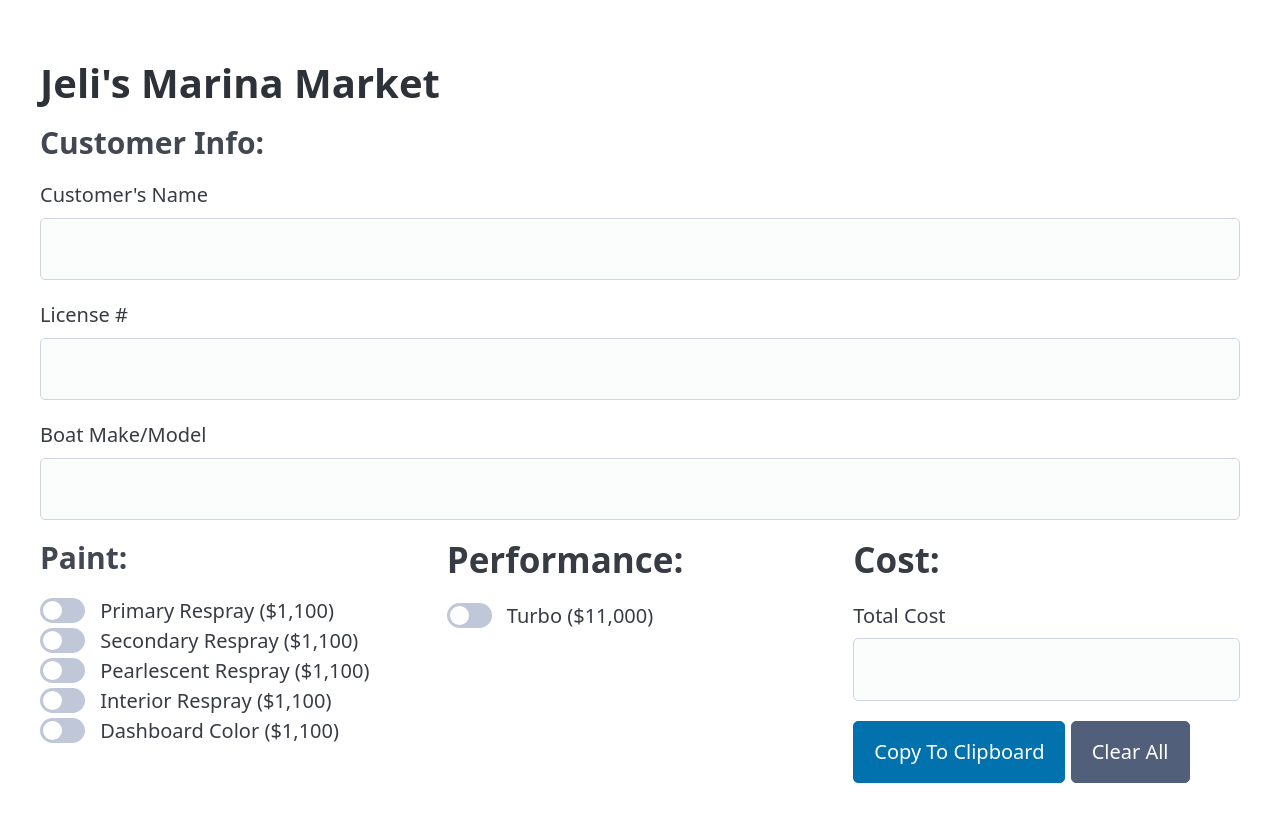
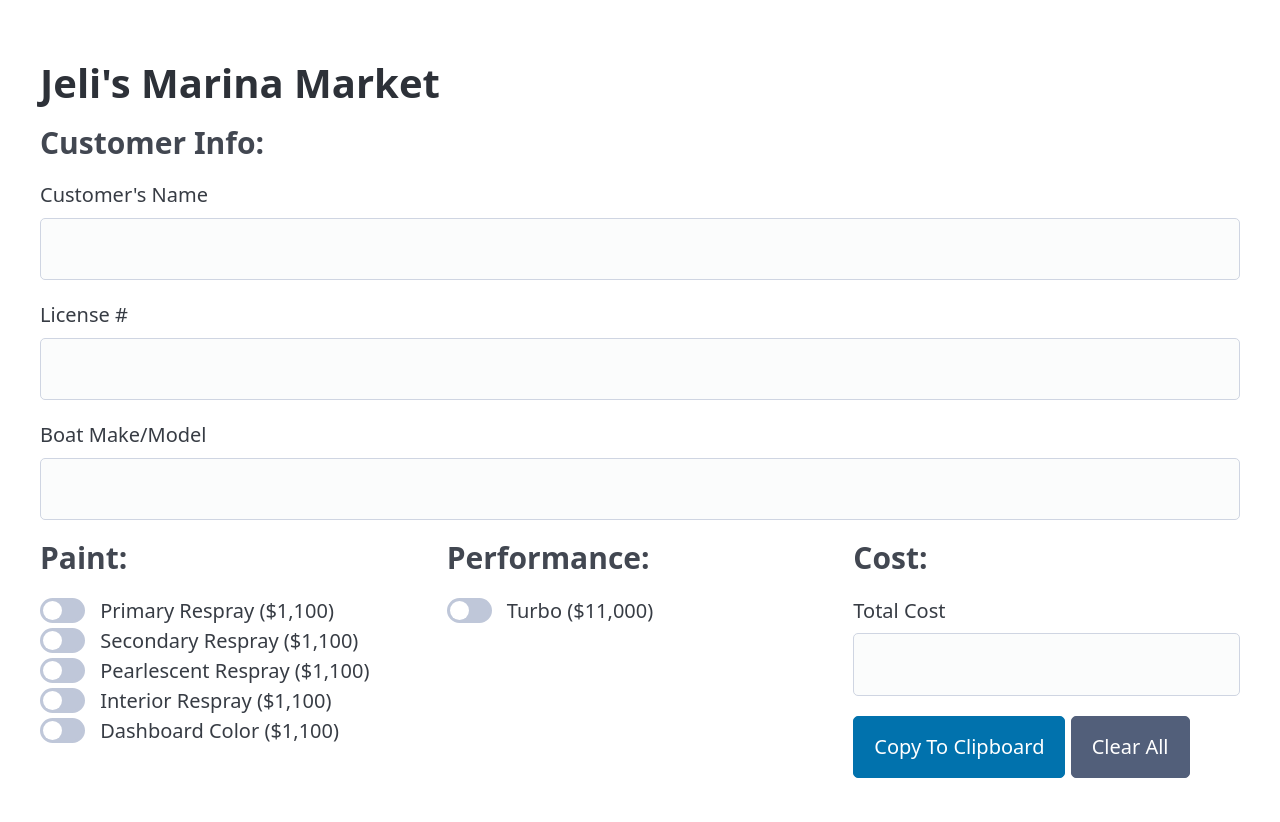
Before and after one commit to cmk112/JelisMarinaMarket, a plain HTML site: page index.html in a window 1280 px wide. Drawn offline with nearby package versions, Linux system fonts and the light colour scheme.

Commit message:
Update index.html

```diff
--- a/index.html
+++ b/index.html
@@ -57,14 +57,14 @@
 
 
         <div>
-            <h2> Performance:</h2>
+            <h3> Performance:</h3>
 
             <input type="checkbox" role="switch" id="turbo" name="turbo" value="11000" onclick="updateTotal()">
             <label for="turbo">Turbo ($11,000)</label>
         </div>
 
         <div>
-          <h2> Cost:</h2>
+          <h3> Cost:</h3>
 
           <label for="totalCost">Total Cost</label>
           <input type="text" id="totalCost" name="totalCost" readonly>
```
